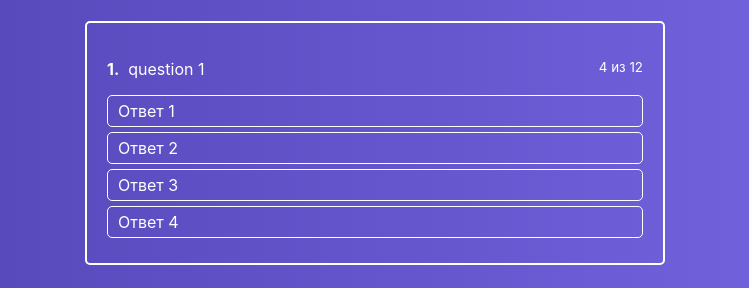
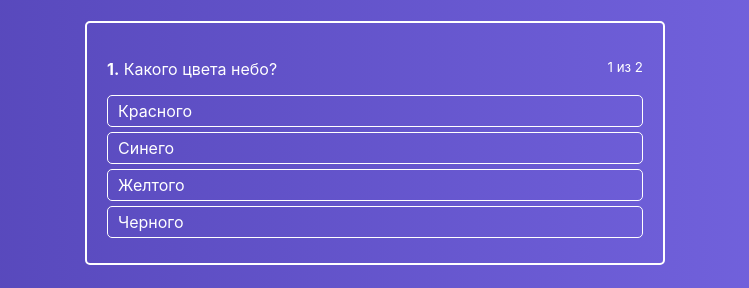
Before and after one commit to mcnic/react_learn, a React (Create React App) app: page / in a window 1280 px wide. Shown: the part 161-449 px from the top of the page, without its empty margins (265-1014 px from the left). Built offline with nearby package versions, Linux system fonts and the light colour scheme.

Commit message:
add questtion, begin FinishedQuez app

```diff
--- a/public/index.html
+++ b/public/index.html
@@ -7,37 +7,15 @@
     <meta name="theme-color" content="#000000" />
     <meta
       name="description"
-      content="Web site created using create-react-app"
+      content=""
     />
     <link rel="apple-touch-icon" href="%PUBLIC_URL%/logo192.png" />
-    <!--
-      manifest.json provides metadata used when your web app is installed on a
-      user's mobile device or desktop. See https://developers.google.com/web/fundamentals/web-app-manifest/
-    -->
     <link rel="manifest" href="%PUBLIC_URL%/manifest.json" />
-    <!--
-      Notice the use of %PUBLIC_URL% in the tags above.
-      It will be replaced with the URL of the `public` folder during the build.
-      Only files inside the `public` folder can be referenced from the HTML.
-
-      Unlike "/favicon.ico" or "favicon.ico", "%PUBLIC_URL%/favicon.ico" will
-      work correctly both with client-side routing and a non-root public URL.
-      Learn how to configure a non-root public URL by running `npm run build`.
-    -->
-    <title>React App</title>
+    <link rel="stylesheet" href="https://pro.fontawesome.com/releases/v5.10.0/css/all.css" integrity="sha384-AYmEC3Yw5cVb3ZcuHtOA93w35dYTsvhLPVnYs9eStHfGJvOvKxVfELGroGkvsg+p" crossorigin="anonymous"/>
+    <title>Quiz App</title>
   </head>
   <body>
     <noscript>You need to enable JavaScript to run this app.</noscript>
     <div id="root"></div>
-    <!--
-      This HTML file is a template.
-      If you open it directly in the browser, you will see an empty page.
-
-      You can add webfonts, meta tags, or analytics to this file.
-      The build step will place the bundled scripts into the <body> tag.
-
-      To begin the development, run `npm start` or `yarn start`.
-      To create a production bundle, use `npm run build` or `yarn build`.
-    -->
   </body>
 </html>
--- a/src/components/ActiveQuiz/ActiveQuiz.js
+++ b/src/components/ActiveQuiz/ActiveQuiz.js
@@ -6,13 +6,15 @@ const ActiveQuiz = props => (
         <p className={classes.Question}>
             <span>
                 <strong>1.</strong>&nbsp;
-                    question 1
-                </span>
-            <small>{4} из {12}</small>
+                {props.question}
+            </span>
+            <small>{props.activeQuestion} из {props.quizLength}</small>
         </p>
 
         <AnswersList
             answers={props.answers}
+            onAnswerClick={props.onAnswerClick}
+            state={props.state}
         />
     </div>
 )
--- a/src/components/ActiveQuiz/AnswersList/AnswerItem/AnswerItem.js
+++ b/src/components/ActiveQuiz/AnswersList/AnswerItem/AnswerItem.js
@@ -1,9 +1,18 @@
 import classes from './AnswerItem.module.css'
 
-const AnswerItem = props => (
-    <li className={classes.AnswerItem}>
-        {props.answer.text}
-    </li>
-)
+const AnswerItem = props => {
+    const cls = [classes.AnswerItem]
+
+    if (props.state) {
+        cls.push(classes[props.state])
+    }
+
+    return (
+        <li className={cls.join(' ')}
+            onClick={() => props.onAnswerClick(props.answer.id)}>
+            {props.answer.text}
+        </li>
+    )
+}
 
 export default AnswerItem
--- a/src/components/ActiveQuiz/AnswersList/AnswerItem/AnswerItem.module.css
+++ b/src/components/ActiveQuiz/AnswersList/AnswerItem/AnswerItem.module.css
@@ -10,3 +10,11 @@
   background-color: rgba(255, 255, 255, 0.2);
   transition: background 0.1s ease-in-out;
 }
+
+.AnswerItem.success {
+  background-color: rgba(161, 240, 69, 0.7);
+}
+
+.AnswerItem.error {
+  background-color: rgba(240, 87, 108, 0.7);
+}
--- a/src/components/ActiveQuiz/AnswersList/AnswersList.js
+++ b/src/components/ActiveQuiz/AnswersList/AnswersList.js
@@ -7,6 +7,8 @@ const AnswersList = props => (
             <AnswerItem
                 answer={answer}
                 key={index}
+                onAnswerClick={props.onAnswerClick}
+                state={props.state ? props.state[answer.id] : null}
             />
         )}
     </ul>
--- /dev/null
+++ b/src/components/FinishedQuiz/FinishedQuiz.js
@@ -0,0 +1,37 @@
+import classes from './FinishedQuiz.module.css'
+
+const FinishedQuiz = props => {
+    return (
+        <div className={classes.FinishedQuiz}>
+            {console.log(props.resuls)}
+            {console.log(props.quiz)}
+            <ul>
+                {props.quiz.map((quizItem, index) => {
+                    const cls = [
+                        'fa',
+                        props.resuls[quizItem.id] === 'error' ? 'fa-times' : 'fa-check',
+                        props.resuls[quizItem.id] === 'error' ? classes.error : classes.success
+                    ]
+
+                    return (
+                        <li key={index}>
+                            <strong>{index + 1}</strong>.&nbsp;
+                            {quizItem.question}
+                            <i className={cls.join(' ')} />
+                        </li>
+                    )
+                })
+
+                }
+            </ul>
+
+            <p>Правильно {1} из {props.quiz.length}</p>
+
+            <div>
+                <button>Повторить</button>
+            </div>
+        </div>
+    )
+}
+
+export default FinishedQuiz
--- /dev/null
+++ b/src/components/FinishedQuiz/FinishedQuiz.module.css
@@ -0,0 +1,26 @@
+.FinishedQuiz {
+  padding: 20px;
+  color: #fff;
+  border: 2px solid #fff;
+  border-radius: 5px;
+  box-sizing: border-box;
+  margin: 0 10px;
+}
+
+.FinishedQuiz ul {
+  list-style: none;
+  padding: 0;
+  margin: 0;
+}
+
+.FinishedQuiz ul li i {
+  margin-left: 10px;
+}
+
+.success {
+  color: rgba(161, 240, 69, 0.7);
+}
+
+.error {
+  color: rgba(240, 87, 108, 0.7);
+}
--- a/src/containers/Quiz/Quiz.js
+++ b/src/containers/Quiz/Quiz.js
@@ -1,32 +1,110 @@
 import React, { Component } from 'react'
 import classes from './Quiz.module.css'
 import ActiveQuiz from '../../components/ActiveQuiz/ActiveQuiz'
+import FinishedQuiz from '../../components/FinishedQuiz/FinishedQuiz'
 
 class Quiz extends Component {
     state = {
+        results: {}, // {[id]: 'success' 'error'}
+        isFinished: false,
+        activeQuestion: 0,
+        answerState: null, // {[id]: 'success' 'error'}
         quiz: [
             {
+                id: 0,
+                question: 'Какого цвета небо?',
+                rightAnswers: 2,
                 answers: [
-                    { text: 'Ответ 1' },
-                    { text: 'Ответ 2' },
-                    { text: 'Ответ 3' },
-                    { text: 'Ответ 4' }
+                    { text: 'Красного', id: 1 },
+                    { text: 'Синего', id: 2 },
+                    { text: 'Желтого', id: 3 },
+                    { text: 'Черного', id: 4 }
+                ]
+            },
+            {
+                id: 1,
+                question: 'В каком году основан Санкт-Петербург?',
+                rightAnswers: 3,
+                answers: [
+                    { text: '1700', id: 1 },
+                    { text: '1702', id: 2 },
+                    { text: '1703', id: 3 },
+                    { text: '1803', id: 4 }
                 ]
             }
-        ]
+
+        ],
     }
+
+    onAnswerClicHandler = (id) => {
+        if (this.state.answerState) {
+            const key = Object.keys(this.state.answerState)[0]
+            if (this.state.answerState[key] === 'success') {
+                return
+            }
+        }
+
+        const question = this.state.quiz[this.state.activeQuestion]
+        const results = this.state.results
+
+        if (question.rightAnswers === id) {
+            results[this.state.activeQuestion] = 'success'
+            this.setState({
+                answerState: { [id]: 'success' },
+                results
+            })
+        } else {
+            results[this.state.activeQuestion] = 'error'
+            this.setState({
+                answerState: { [id]: 'error' },
+                results
+            })
+        }
+        const timeout = window.setTimeout(() => {
+            if (this.quizFinished()) {
+                this.setState({
+                    isFinished: true
+                })
+            } else {
+                this.setState({
+                    'activeQuestion': this.state.activeQuestion + 1
+                })
+                this.setState({
+                    answerState: null
+                })
+            }
+
+            window.clearTimeout(timeout)
+        }, 1000)
+
+    }
+
+    quizFinished = () => this.state.activeQuestion >= (this.state.quiz.length - 1)
 
     render() {
         return (
             <div className={classes.Quiz} >
                 <div className={classes.QuizWrapper}>
                     <h1>Ответьте на все вопросы</h1>
-                    <ActiveQuiz
-                        answers={this.state.quiz[0].answers}
-                    />
+                    {
+                        this.state.isFinished
+                            ? <FinishedQuiz
+                                resuls={this.state.results}
+                                quiz={this.state.quiz}
+                            />
+                            : <ActiveQuiz
+                                answers={this.state.quiz[this.state.activeQuestion].answers}
+                                question={this.state.quiz[this.state.activeQuestion].question}
+                                onAnswerClick={this.onAnswerClicHandler}
+                                quizLength={this.state.quiz.length}
+                                activeQuestion={this.state.activeQuestion + 1}
+                                state={this.state.answerState}
+                            />
+                    }
                 </div>
             </div>
         )
     }
 }
+
 export default Quiz
```
